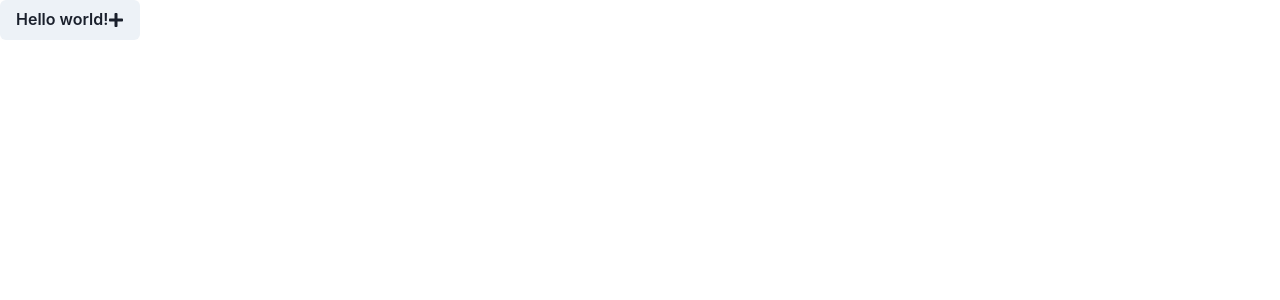
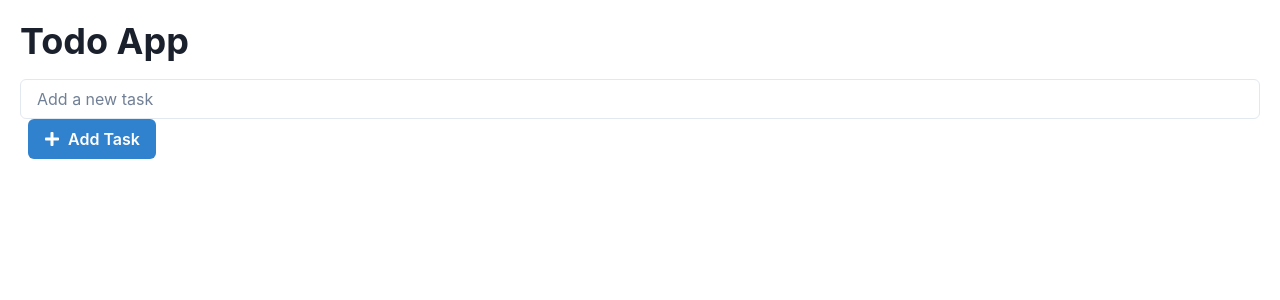
Before and after one commit to GPT-Engineer-App-Dev/plan-and-do, a React (Vite) app: page / in a window 1280 px wide. Shown: the top 300 px of the page. Built offline with nearby package versions, Linux system fonts and the light colour scheme.

Commit message:
Implemented a fully functional todo app with features for adding, removing, and marking tasks as complete.

```diff
--- a/src/pages/Index.jsx
+++ b/src/pages/Index.jsx
@@ -1,15 +1,64 @@
-// Complete the Index page component here
-// Use chakra-ui
-import { Button } from "@chakra-ui/react"; // example
-import { FaPlus } from "react-icons/fa"; // example - use react-icons/fa for icons
+import { useState } from 'react';
+import { Box, Heading, Input, Button, List, ListItem, ListIcon, IconButton } from '@chakra-ui/react';
+import { FaPlus, FaTrash, FaCheckCircle, FaRegCircle } from 'react-icons/fa';
 
 const Index = () => {
-  // TODO: Create the website here!
+  const [tasks, setTasks] = useState([]);
+  const [input, setInput] = useState('');
+
+  const handleAddTask = () => {
+    if (input.trim() !== '') {
+      const newTask = { id: Date.now(), text: input, isComplete: false };
+      setTasks([...tasks, newTask]);
+      setInput('');
+    }
+  };
+
+  const handleRemoveTask = (id) => {
+    setTasks(tasks.filter(task => task.id !== id));
+  };
+
+  const handleToggleComplete = (id) => {
+    setTasks(tasks.map(task => task.id === id ? { ...task, isComplete: !task.isComplete } : task));
+  };
+
   return (
-    <Button>
-      Hello world! <FaPlus />
-    </Button>
-  ); // example
+    <Box p={5}>
+      <Heading mb={4}>Todo App</Heading>
+      <Box mb={4}>
+        <Input
+          placeholder="Add a new task"
+          value={input}
+          onChange={(e) => setInput(e.target.value)}
+          onKeyPress={(e) => e.key === 'Enter' && handleAddTask()}
+        />
+        <Button leftIcon={<FaPlus />} ml={2} onClick={handleAddTask} colorScheme="blue">
+          Add Task
+        </Button>
+      </Box>
+      <List spacing={3}>
+        {tasks.map(task => (
+          <ListItem key={task.id} display="flex" alignItems="center">
+            <ListIcon
+              as={task.isComplete ? FaCheckCircle : FaRegCircle}
+              color={task.isComplete ? 'green.500' : 'gray.500'}
+              cursor="pointer"
+              onClick={() => handleToggleComplete(task.id)}
+            />
+            <Box flex="1" as="span" textDecoration={task.isComplete ? 'line-through' : 'none'}>
+              {task.text}
+            </Box>
+            <IconButton
+              icon={<FaTrash />}
+              onClick={() => handleRemoveTask(task.id)}
+              colorScheme="red"
+              aria-label="Delete task"
+            />
+          </ListItem>
+        ))}
+      </List>
+    </Box>
+  );
 };
 
 export default Index;
```
